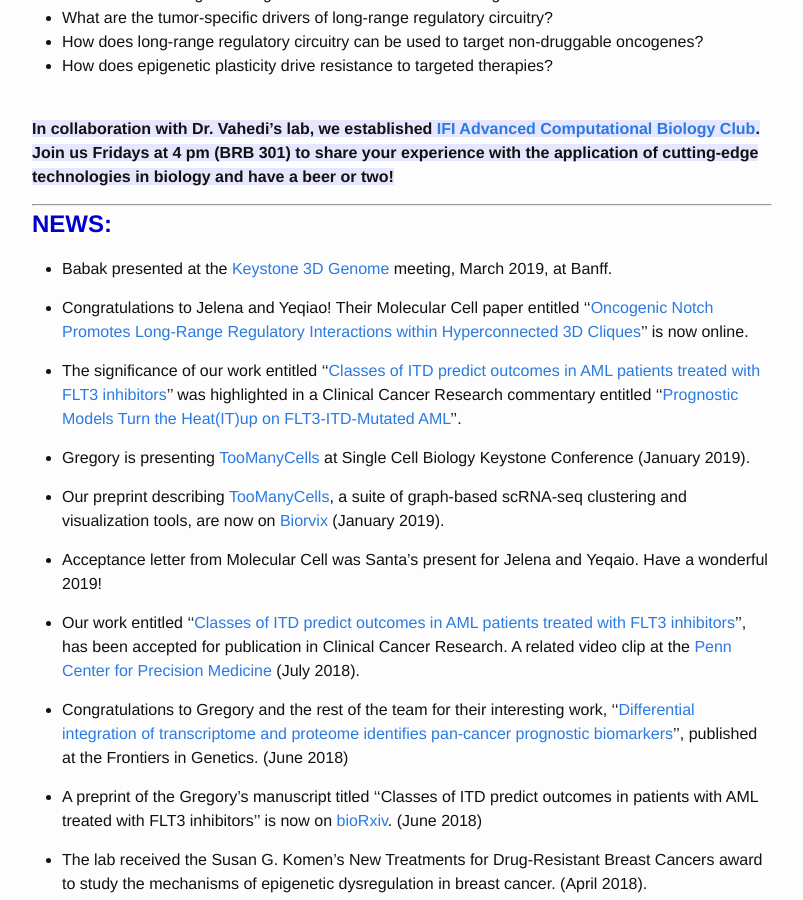
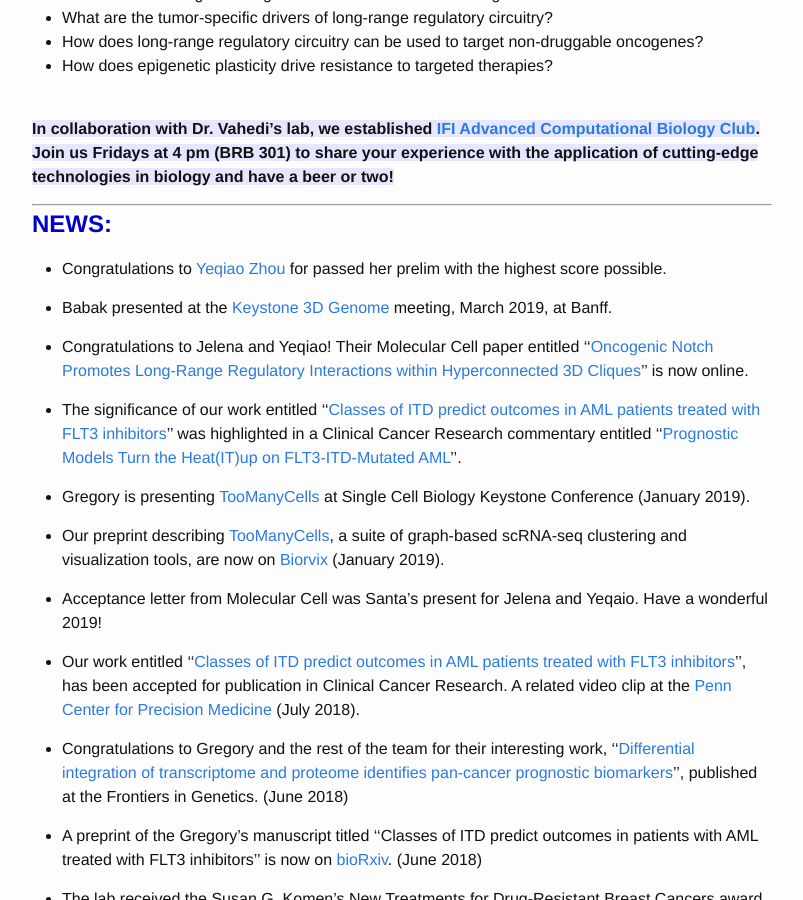
Before and after one commit to faryabib/faryabib.github.io, a Jekyll site: the page built from index.md, in a window 1280 px wide and 900 px high, scrolled down 787 px. Shown: the whole window, without its empty margins (238-1041 px from the left). Built offline with Jekyll 4.4.1, drawn with Linux system fonts in a browser that asks for light colours.

Commit message:
Update index.md

```diff
--- a/index.md
+++ b/index.md
@@ -25,6 +25,8 @@ Rotation Projects:
 
 ----
 <strong><span style="font-size: 1.5em; font-weight: bold; color: #0000cc; background-color: #ffffff">NEWS:</span><strong>
+
++ Congratulations to [Yeqiao Zhou](https://twitter.com/YeqiaoZhou) for passed her prelim with the highest score possible.
 
 + Babak presented at the [Keystone 3D Genome](https://goo.gl/WJSQoX) meeting, March 2019, at Banff.
 
```
